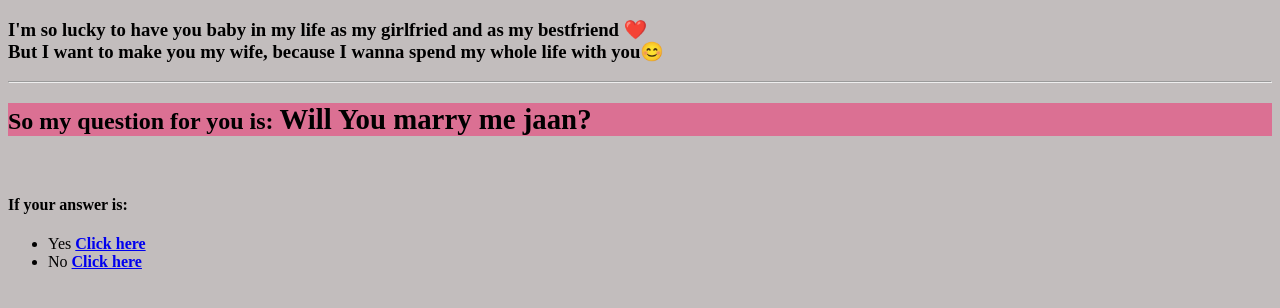
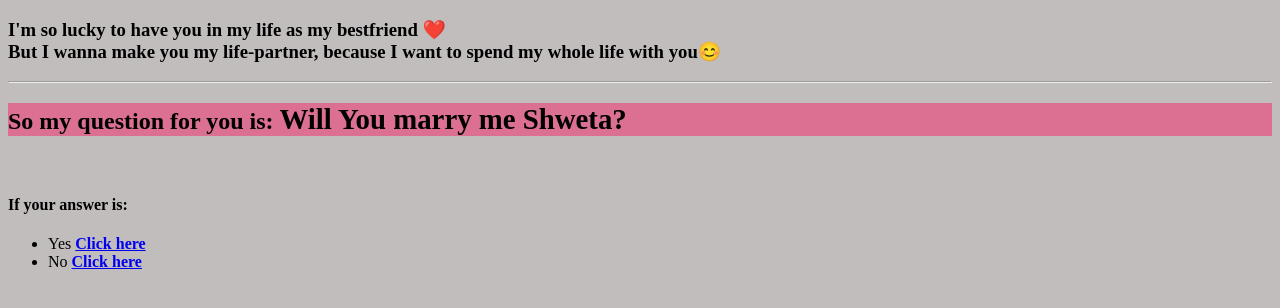
Before and after one commit to rohsingh26/shwetabirthday, a plain HTML site: page public/question.html in a window 1280 px wide. Drawn offline with Linux system fonts and the light colour scheme.

Commit message:
Update question.html

```diff
--- a/public/question.html
+++ b/public/question.html
@@ -6,9 +6,9 @@
     <title>Marriage proposal</title>
 </head>
 <body style="background: rgb(194, 189, 189);">
-    <h3>I'm so lucky to have you baby in my life as my girlfried and as my bestfriend ❤️<br> But I want to make you my wife, because I wanna spend my whole life with you😊</h3>
+    <h3>I'm so lucky to have you in my life as my bestfriend ❤️<br> But I wanna make you my life-partner, because I want to spend my whole life with you😊</h3>
     <hr>
-    <h2 style="background: palevioletred;">So my question for you is: <big>Will You marry me jaan?</big></h2><br>
+    <h2 style="background: palevioletred;">So my question for you is: <big>Will You marry me Shweta?</big></h2><br>
 
     <h4>If your answer is: </h4>
     <ul>
```
